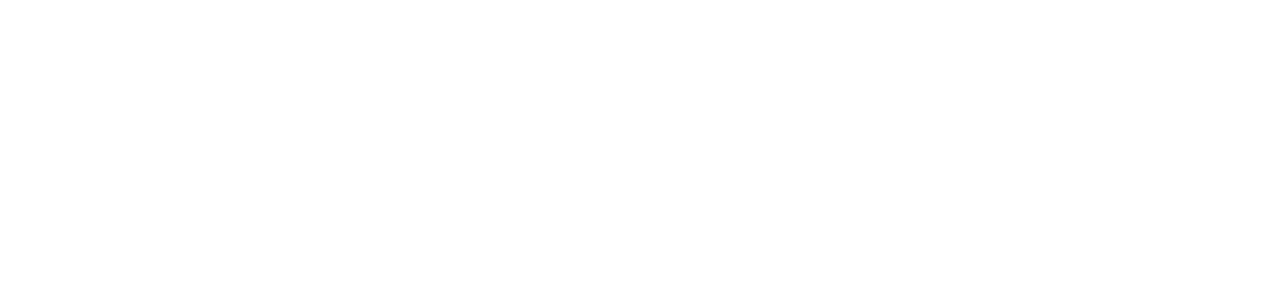
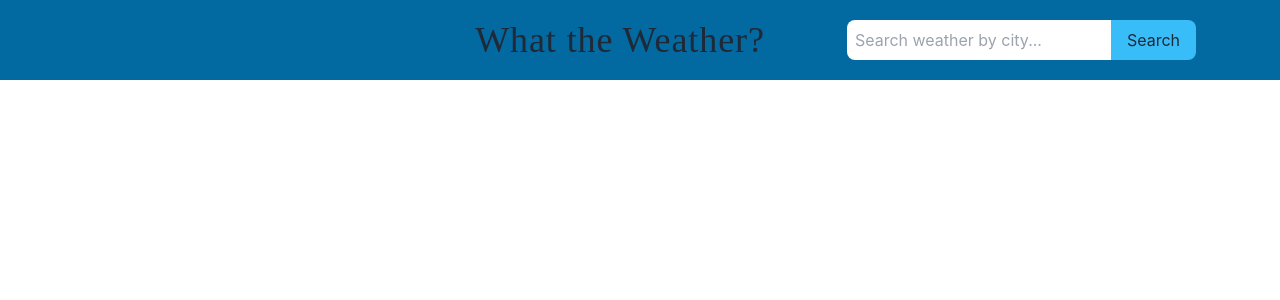
Before and after one commit to Kliszek/What-the-Weather-frontend, a React (Create React App) app: page / in a window 1280 px wide. Shown: the top 300 px of the page. Built offline with nearby package versions, Linux system fonts and the light colour scheme.

Commit message:
Added a weather navigation bar

```diff
--- a/src/App.tsx
+++ b/src/App.tsx
@@ -1,8 +1,10 @@
 import React from "react";
+import { WeatherNav } from "./WeatherNav";
 
 function App() {
   return (
     <div className="App">
+      <WeatherNav />
       <header className="App-header"></header>
     </div>
   );
--- /dev/null
+++ b/src/WeatherNav/index.ts
@@ -0,0 +1 @@
+export { WeatherNav } from "./weatherNav";
--- /dev/null
+++ b/src/WeatherNav/weatherNav.tsx
@@ -0,0 +1,25 @@
+export const WeatherNav = () => {
+  return (
+    <div className="text-gray-800">
+      <nav className="w-full bg-sky-700 flex justify-between px-16">
+        <div className="flex-1"></div>
+        <h2 className="font-paytone self-center text-4xl tracking-wide">
+          What the Weather?
+        </h2>
+        <form className="p-3 m-2 flex-1 text-right">
+          <input
+            id="city-search"
+            placeholder="Search weather by city..."
+            type="text"
+            className="p-2 rounded-l-lg"
+          />
+          <button className="bg-sky-400 py-2 px-4 rounded-r-lg hover:bg-sky-500">
+            Search
+          </button>
+        </form>
+      </nav>
+    </div>
+  );
+};
+
+export default WeatherNav;
--- a/src/index.css
+++ b/src/index.css
@@ -1,6 +1,8 @@
 @tailwind base;
 @tailwind components;
 @tailwind utilities;
+
+@import url("https://fonts.googleapis.com/css2?family=Paytone+One&family=Staatliches&display=swap");
 
 body {
   margin: 0;
--- a/tailwind.config.js
+++ b/tailwind.config.js
@@ -4,7 +4,12 @@
     "./src/**/*.{js,jsx,ts,tsx}"
   ],
   theme: {
-    extend: {},
+    extend:
+    {
+      fontFamily: {
+        'paytone': 'Paytone One'
+      }
+    },
   },
   plugins: [],
 }
```
